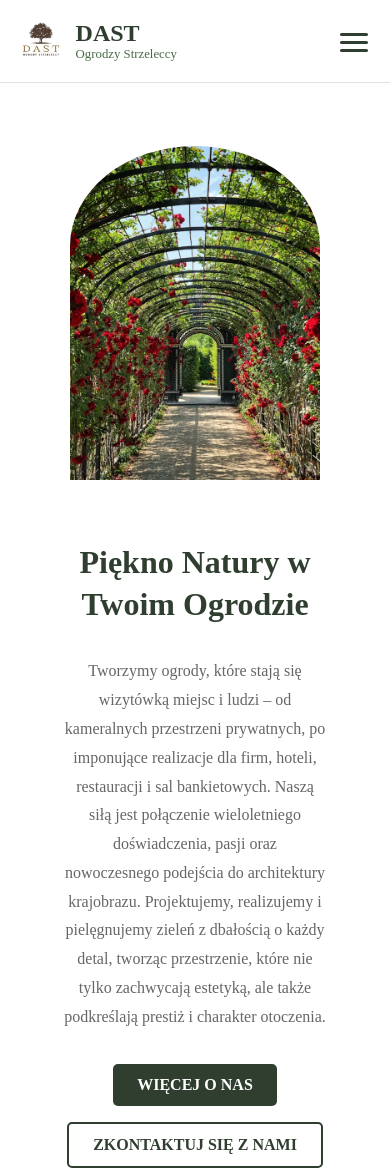
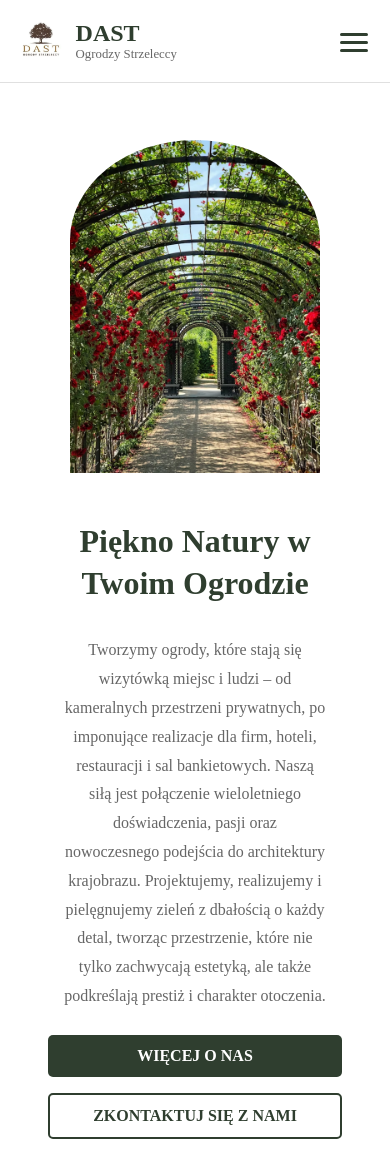
Before and after one commit to Michalina03/DAST, a plain HTML site: page docs/index.html in a window 390 px wide. Shown: the top 1171 px of the page. Drawn offline with Linux system fonts and the light colour scheme.

Commit message:
but still hero

```diff
--- a/docs/scss/layout/_header.scss
+++ b/docs/scss/layout/_header.scss
@@ -38,7 +38,7 @@
       p {
         font-size: $font-size-small; // mniejszy podtytuł
         margin: 0;
-        color: $secondary-color;
+        color: $text-color;
       }
     }
   }
--- a/docs/scss/pages/_home.scss
+++ b/docs/scss/pages/_home.scss
@@ -5,11 +5,11 @@
 .hero {
   background-color: $white;
   padding: $hero-padding;
+  position: relative;
 
   &__container {
-    display: flex;
-    align-items: center;
-    justify-content: center; // centrowanie całej zawartości
+    @include flex-center;
+    justify-content: space-between;
     gap: 3rem;
     max-width: 1200px;
     margin: 0 auto;
@@ -17,19 +17,20 @@
 
     @include breakpoint(sm) {
       flex-direction: column;
-      text-align: center; // wyśrodkowanie na mobile
+      text-align: center;
       gap: 2rem;
     }
   }
 
   &__content {
     flex: 1;
-    max-width: 600px; // ograniczamy szerokość dla lepszej czytelności
+    max-width: 600px;
     display: flex;
     flex-direction: column;
-    align-items: center; // wyśrodkowanie treści
+    align-items: center;
     justify-content: center;
-    text-align: center; // wszystkie elementy tekstowe na środku
+    text-align: center;
+    z-index: 2;
   }
 
   &__title {
@@ -41,6 +42,7 @@
 
     @include breakpoint(sm) {
       font-size: $hero-title-size-mobile;
+      margin-top: 1rem;
     }
   }
 
@@ -50,11 +52,12 @@
     margin-bottom: 2rem;
     line-height: 1.8;
     max-width: 100%;
-    text-align: center; // wycentrowany tekst
+    text-align: center;
     word-break: break-word;
 
     @include breakpoint(sm) {
       font-size: $base-font-size;
+      margin-bottom: 1.5rem;
       padding: 0 1rem;
     }
   }
@@ -63,18 +66,22 @@
     display: flex;
     flex-wrap: wrap;
     gap: 1rem;
-    text-decoration: none;
+    justify-content: center;
 
     @include breakpoint(sm) {
       flex-direction: column;
-      align-items: center;
       width: 100%;
-    }
+      gap: 1rem;
     }
 
-  &__button {
+    & .hero__button {
       @include button($primary-color, $white);
       text-decoration: none;
+
+      &:hover,
+      &:focus {
+        text-decoration: none;
+      }
 
       &--secondary {
         background-color: transparent;
@@ -84,24 +91,29 @@
         &:hover {
           background-color: $primary-color;
           color: $white;
-        text-decoration: none;
+        }
       }
     }
   }
 
-  &__image-wrapper {
+.hero__image-wrapper {
   flex: 1;
   text-align: center;
   overflow: hidden;
 
   @include breakpoint(sm) {
-      order: -1; // na telefonach obrazek idzie nad tekst
+    order: -1; // obraz nad tekstem
+    width: 100%;
+    display: flex;
+    justify-content: center; // wyśrodkowanie na mobile
   }
 }
 
-  &__image {
-    max-width: 70%;
+.hero__image {
+  max-width: 70%; // desktop – stare wymiary
   height: auto;
+  display: block;
+  object-fit: cover;
 
   // łuk na górze
   border-top-left-radius: 50% 30%;
@@ -109,12 +121,16 @@
   border-bottom-left-radius: 0;
   border-bottom-right-radius: 0;
 
+  margin-left: auto; // przesunięcie w prawo na desktopie
+
   @include breakpoint(sm) {
     max-width: 85%; // większe na telefonie
-    }
+    margin-left: 0; // wyśrodkowanie
+    // zachowujemy łuki, nie nadpisujemy ich
   }
 }
 
+}
 
 // Sekcja discover
 .home__discover {
--- a/docs/scss/utils/_variables.scss
+++ b/docs/scss/utils/_variables.scss
@@ -3,7 +3,7 @@ $font-stack: 'Arial, sans-serif';
 $base-font-size: 16px;
 $font-size-small: 0.8rem;
 $font-size-medium: 1.2rem;
-$hero-padding: 3.4rem 2rem;
+$hero-padding: 3rem 2rem;
 $hero-title-size: 2.5rem;
 $hero-title-size-mobile: 2rem;
 
```
Also changed, not shown: docs/scss/main.css, 1 other file. Lines whose indentation alone changed are shown as unchanged.
